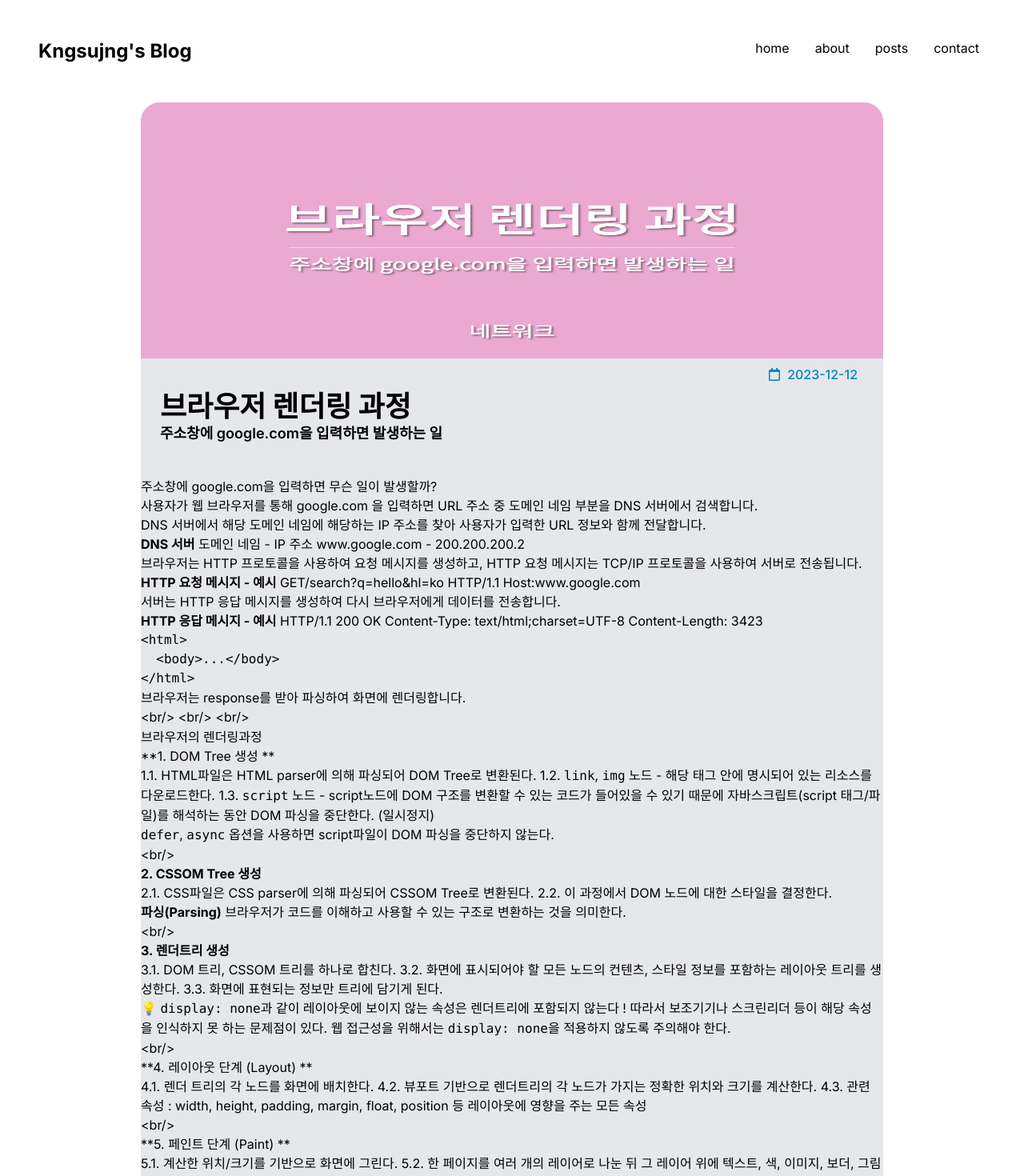
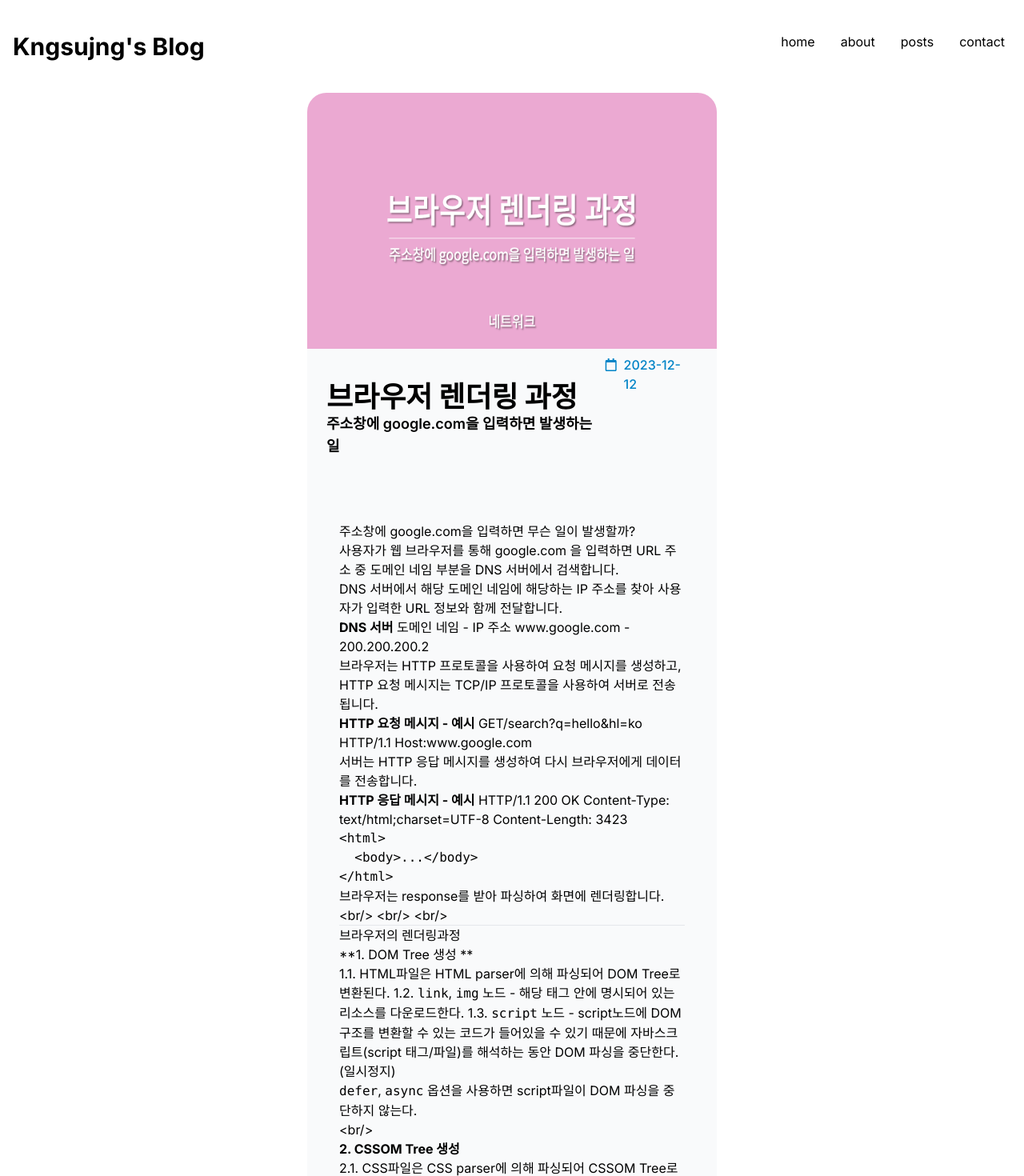
Before and after one commit to kngsujng/Blog-app, a Next.js app: page /posts/browser-rendering in a window 1280 px wide. Shown: the top 1470 px of the page at 80% size. Built offline with nearby package versions, Linux system fonts and the light colour scheme.

Commit message:
Refactor: 페이지 레이아웃 리펙토링

```diff
--- /dev/null
+++ b/src/app/components/Footer.tsx
@@ -0,0 +1,7 @@
+export default function Footer() {
+	return (
+		<footer className="py-2 text-center bg-blue-950 text-white">
+			All Right Reserved @kngsujng
+		</footer>
+	);
+}
--- /dev/null
+++ b/src/app/components/Header.tsx
@@ -0,0 +1,42 @@
+import Link from 'next/link';
+
+const MENU_CLASSNAME = 'hover:text-blue-400 px-2 rounded-lg';
+
+export default function Header() {
+	return (
+		<header className="flex justify-between p-4 py-10">
+			<Link
+				href="/"
+				className="text-3xl font-bold"
+			>
+				<h1>Kngsujng&apos;s Blog</h1>
+			</Link>
+			<nav className="flex gap-4">
+				<Link
+					href="/"
+					className={MENU_CLASSNAME}
+				>
+					home
+				</Link>
+				<Link
+					href="/about"
+					className={MENU_CLASSNAME}
+				>
+					about
+				</Link>
+				<Link
+					href="/posts"
+					className={MENU_CLASSNAME}
+				>
+					posts
+				</Link>
+				<Link
+					href="/contact"
+					className={MENU_CLASSNAME}
+				>
+					contact
+				</Link>
+			</nav>
+		</header>
+	);
+}
--- a/src/app/globals.css
+++ b/src/app/globals.css
@@ -9,4 +9,6 @@
 }
 
 body {
+	height: 100vh;
+	overflow-y: auto;
 }
--- a/src/app/layout.tsx
+++ b/src/app/layout.tsx
@@ -1,10 +1,10 @@
 import type { Metadata } from 'next';
 import { Inter } from 'next/font/google';
 import './globals.css';
-import Link from 'next/link';
+import Header from './components/Header';
+import Footer from './components/Footer';
 
 const inter = Inter({ subsets: ['latin'] });
-const MENU_CLASSNAME = 'hover:text-blue-400 px-2 rounded-lg';
 
 export const metadata: Metadata = {
 	title: "Kngsujng's Blog",
@@ -19,48 +19,12 @@ export default function RootLayout({
 	return (
 		<html
 			lang="en"
-			className="h-full"
+			className={`${inter.className}`}
 		>
-			<body className={`${inter.className} h-full`}>
-				<div className="min-h-full">
-					<header>
-						<nav className="flex justify-between m-12">
-							<h1 className="text-2xl font-bold">
-								<Link href="/">Kngsujng&apos;s Blog</Link>
-							</h1>
-							<div className="flex gap-4">
-								<Link
-									href="/"
-									className={MENU_CLASSNAME}
-								>
-									home
-								</Link>
-								<Link
-									href="/about"
-									className={MENU_CLASSNAME}
-								>
-									about
-								</Link>
-								<Link
-									href="/posts"
-									className={MENU_CLASSNAME}
-								>
-									posts
-								</Link>
-								<Link
-									href="/contact"
-									className={MENU_CLASSNAME}
-								>
-									contact
-								</Link>
-							</div>
-						</nav>
-					</header>
-					<main className="m-12">{children}</main>
-				</div>
-				<footer className="text-center bg-blue-950 text-white">
-					All Right Reserved @kngsujng
-				</footer>
+			<body className="flex flex-col w-full max-w-screen-2xl mx-auto">
+				<Header />
+				<main className="grow">{children}</main>
+				<Footer />
 			</body>
 		</html>
 	);
--- a/src/app/posts/[slug]/page.tsx
+++ b/src/app/posts/[slug]/page.tsx
@@ -14,7 +14,7 @@ export default async function Post({ params: { slug } }: Props) {
 	if (post) {
 		const { path, date, title, description } = post;
 		return (
-			<section className="mx-32 rounded-t-3xl bg-gray-200">
+			<section className="mx-96 rounded-t-3xl bg-gray-50">
 				<Image
 					className="w-full h-80 object-fill rounded-t-3xl"
 					src={`/images/${path}.png`}
@@ -33,7 +33,9 @@ export default async function Post({ params: { slug } }: Props) {
 						<p className="font-medium">{date}</p>
 					</div>
 				</section>
-				<MarkdownRender id={path} />
+				<section className="p-10 pb-40">
+					<MarkdownRender id={path} />
+				</section>
 			</section>
 		);
 	}
```
